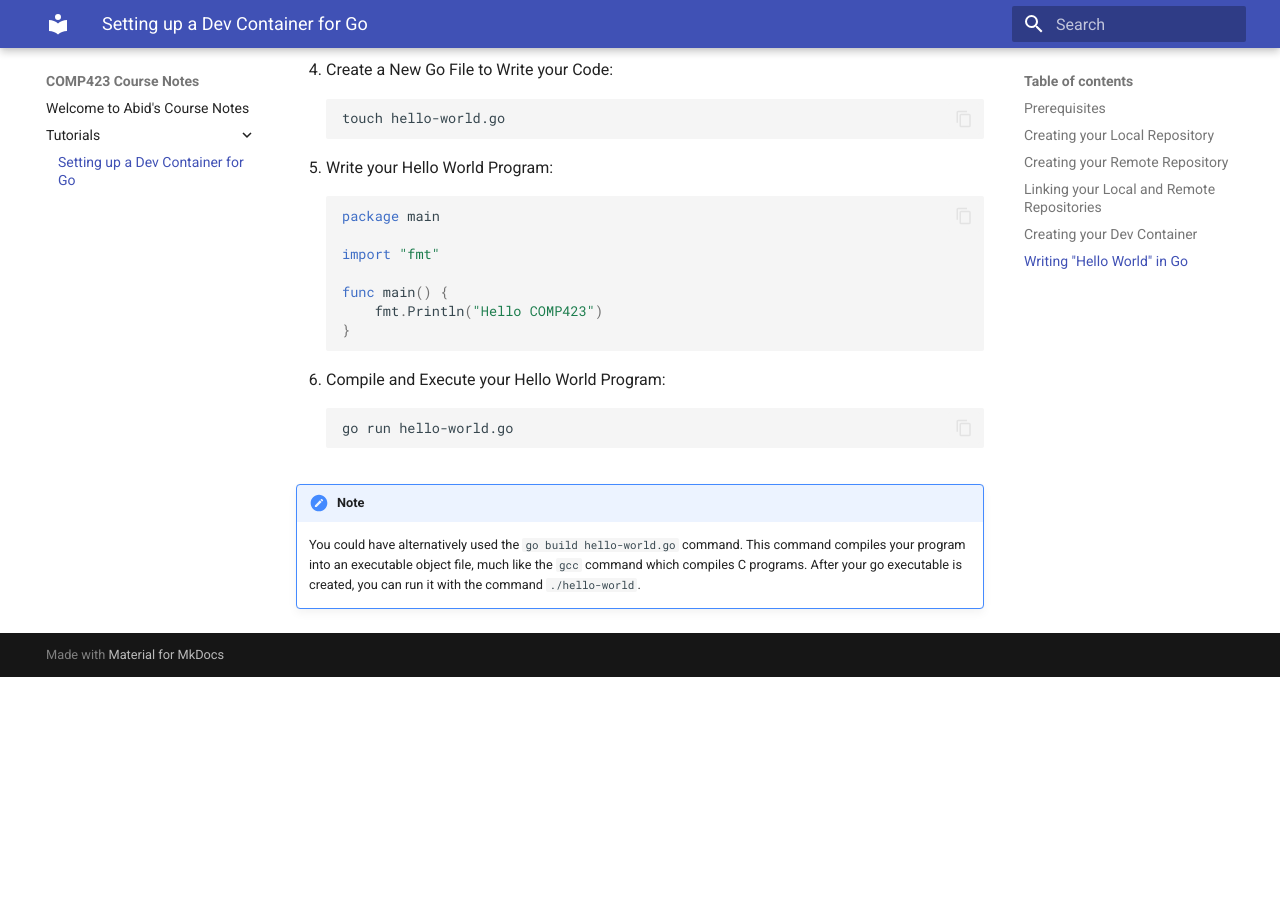
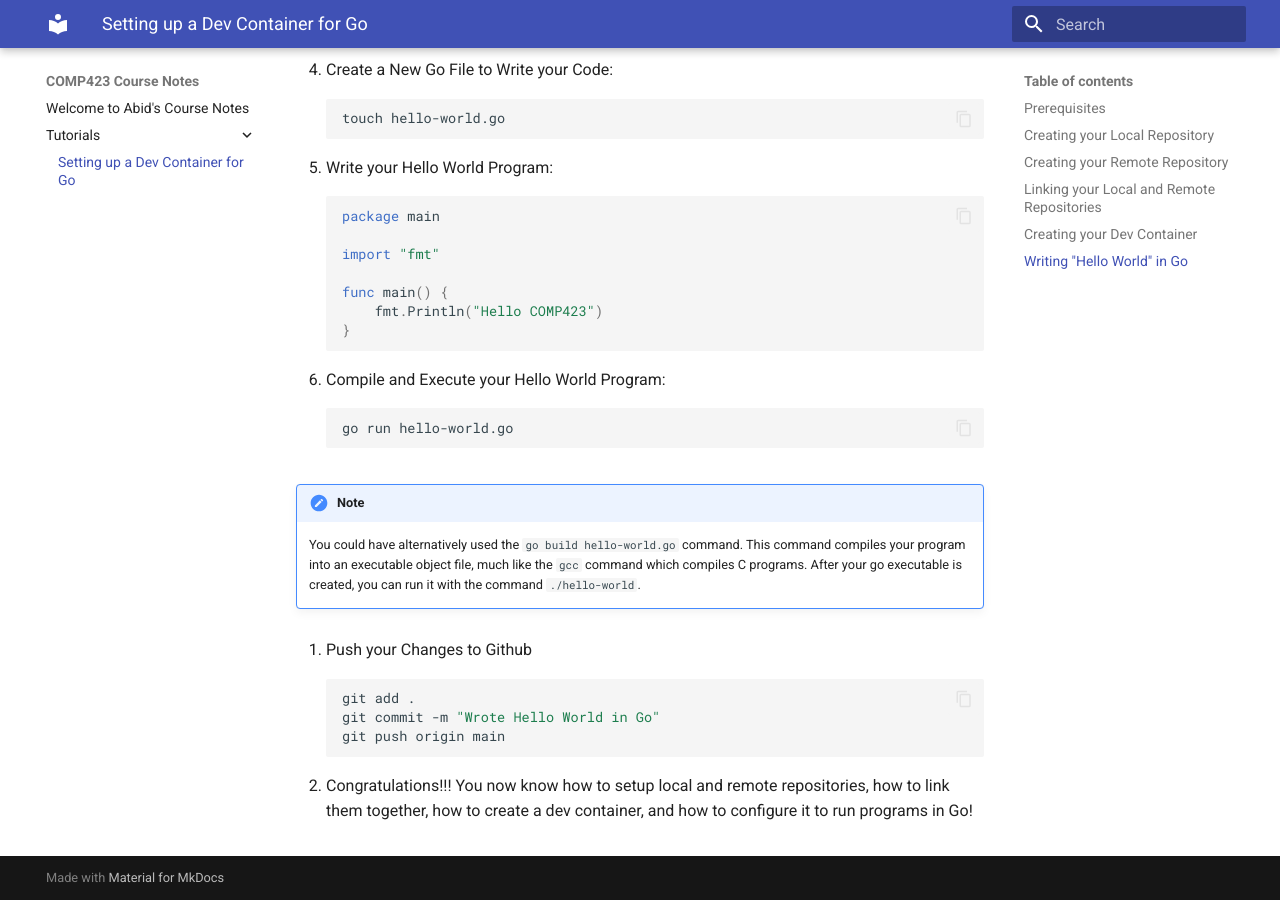
Before and after one commit to Abid-Hussain36/comp423-course-notes, an MkDocs documentation site: the page built from docs/tutorials/go-setup.md, in a window 1280 px wide and 900 px high, scrolled down 3641 px. Built offline with MkDocs 1.6.1 and Material for MkDocs 9.7.7, drawn with Linux system fonts in a browser that asks for light colours; before the commit the page ends 4318 px from its top, so only the background shows below that.

Commit message:
Added Congrats Message

````diff
--- a/docs/tutorials/go-setup.md
+++ b/docs/tutorials/go-setup.md
@@ -136,3 +136,13 @@ go run hello-world.go
 
 !!! Note
     You could have alternatively used the `go build hello-world.go` command. This command compiles your program into an executable object file, much like the `gcc` command which compiles C programs. After your go executable is created, you can run it with the command `./hello-world`.
+
+7. Push your Changes to Github
+``` bash
+git add .
+git commit -m "Wrote Hello World in Go"
+git push origin main
+```
+
+8. Congratulations!!!
+You now know how to setup local and remote repositories, how to link them together, how to create a dev container, and how to configure it to run programs in Go!
````
